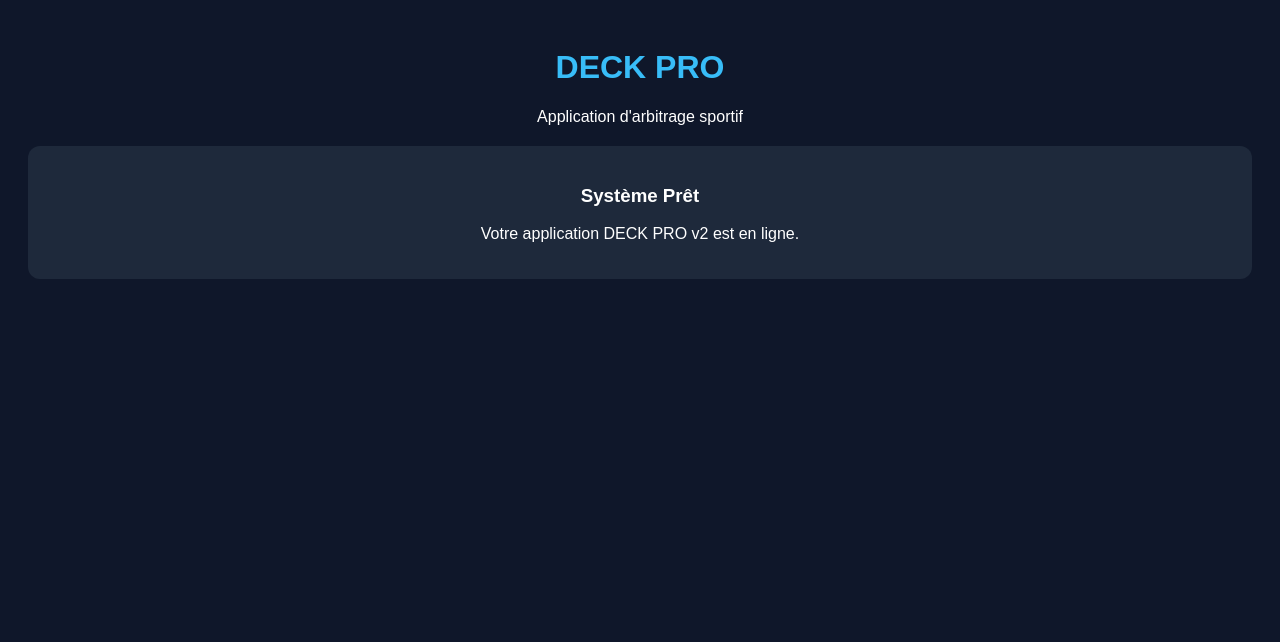
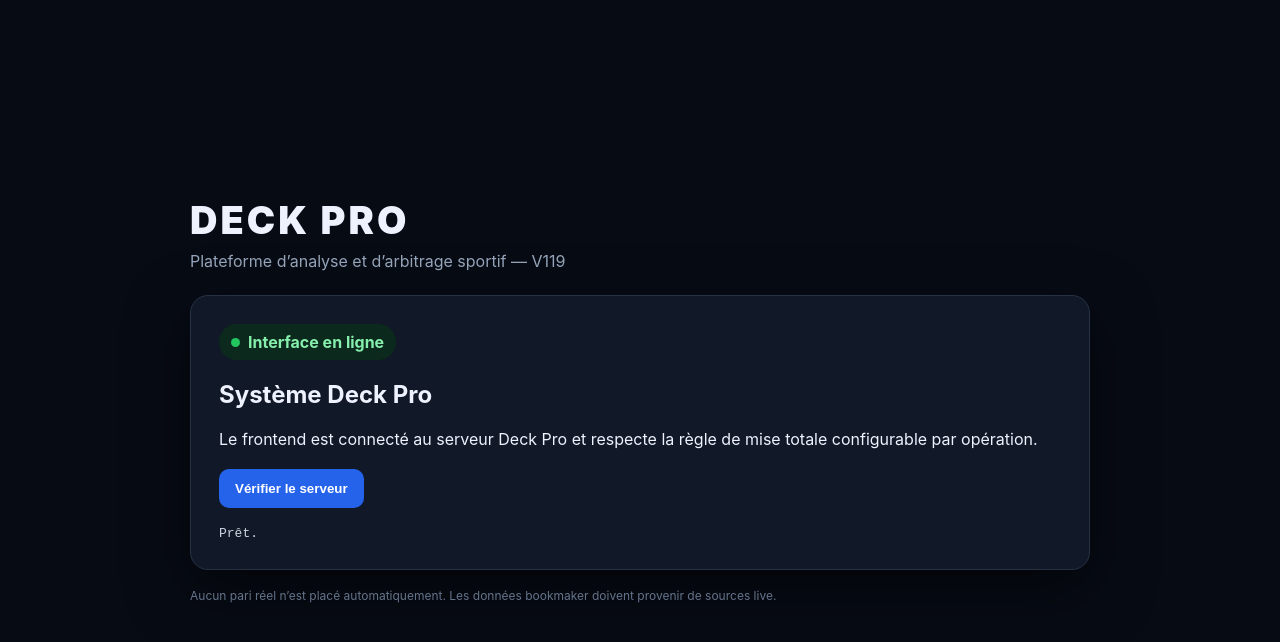
Before and after one commit to yayadecson591-ops/deck-pro-v2, a plain HTML site: page index.html in a window 1280 px wide. Drawn offline with Linux system fonts and the light colour scheme.

Commit message:
Finalize Deck Pro V119 frontend connection

```diff
--- a/index.html
+++ b/index.html
@@ -1,21 +1,14 @@
 <!DOCTYPE html>
 <html lang="fr">
 <head>
-    <meta charset="UTF-8">
-    <meta name="viewport" content="width=device-width, initial-scale=1.0">
-    <title>DECK PRO</title>
-    <style>
-        body { font-family: sans-serif; background: #0f172a; color: #fff; text-align: center; padding: 20px; }
-        .card { background: #1e293b; padding: 20px; border-radius: 12px; margin-top: 20px; }
-        h1 { color: #38bdf8; }
-    </style>
+<meta charset="UTF-8">
+<meta name="viewport" content="width=device-width,initial-scale=1.0">
+<title>DECK PRO V119</title>
+<style>
+*{box-sizing:border-box}body{margin:0;min-height:100vh;background:#070b14;color:#eef2ff;font-family:Inter,Arial,sans-serif;display:flex;align-items:center;justify-content:center;padding:24px}.wrap{width:min(900px,100%)}.brand{font-size:38px;font-weight:900;letter-spacing:3px}.sub{color:#94a3b8;margin:8px 0 24px}.card{background:#111827;border:1px solid #263244;border-radius:18px;padding:28px;box-shadow:0 20px 60px #0008}.status{display:inline-flex;align-items:center;gap:8px;padding:8px 12px;border-radius:999px;background:#0b2a1d;color:#86efac;font-weight:700}.dot{width:9px;height:9px;border-radius:50%;background:#22c55e}.row{display:flex;gap:12px;flex-wrap:wrap;margin-top:20px}.btn{border:0;border-radius:10px;padding:12px 16px;background:#2563eb;color:white;font-weight:700;cursor:pointer}.btn:disabled{opacity:.6}.result{margin-top:18px;color:#cbd5e1;white-space:pre-wrap;font-family:monospace;font-size:13px}.foot{margin-top:18px;color:#64748b;font-size:12px}
+</style>
 </head>
-<body>
-    <h1>DECK PRO</h1>
-    <p>Application d'arbitrage sportif</p>
-    <div class="card">
-        <h3>Système Prêt</h3>
-        <p>Votre application DECK PRO v2 est en ligne.</p>
-    </div>
-</body>
-</html>
+<body><main class="wrap"><div class="brand">DECK PRO</div><div class="sub">Plateforme d’analyse et d’arbitrage sportif — V119</div><section class="card"><div class="status"><span class="dot"></span> Interface en ligne</div><h2>Système Deck Pro</h2><p>Le frontend est connecté au serveur Deck Pro et respecte la règle de mise totale configurable par opération.</p><div class="row"><button class="btn" id="check">Vérifier le serveur</button></div><div class="result" id="result">Prêt.</div></section><div class="foot">Aucun pari réel n’est placé automatiquement. Les données bookmaker doivent provenir de sources live.</div></main><script>
+const server='https://deck-pro-server.onrender.com';
+document.getElementById('check').onclick=async()=>{const b=document.getElementById('check'),r=document.getElementById('result');b.disabled=true;r.textContent='Vérification...';try{const x=await fetch(server+'/health');const j=await x.json();r.textContent=JSON.stringify(j,null,2)}catch(e){r.textContent='Serveur momentanément indisponible : '+e.message}finally{b.disabled=false}};
+</script></body></html>
```
